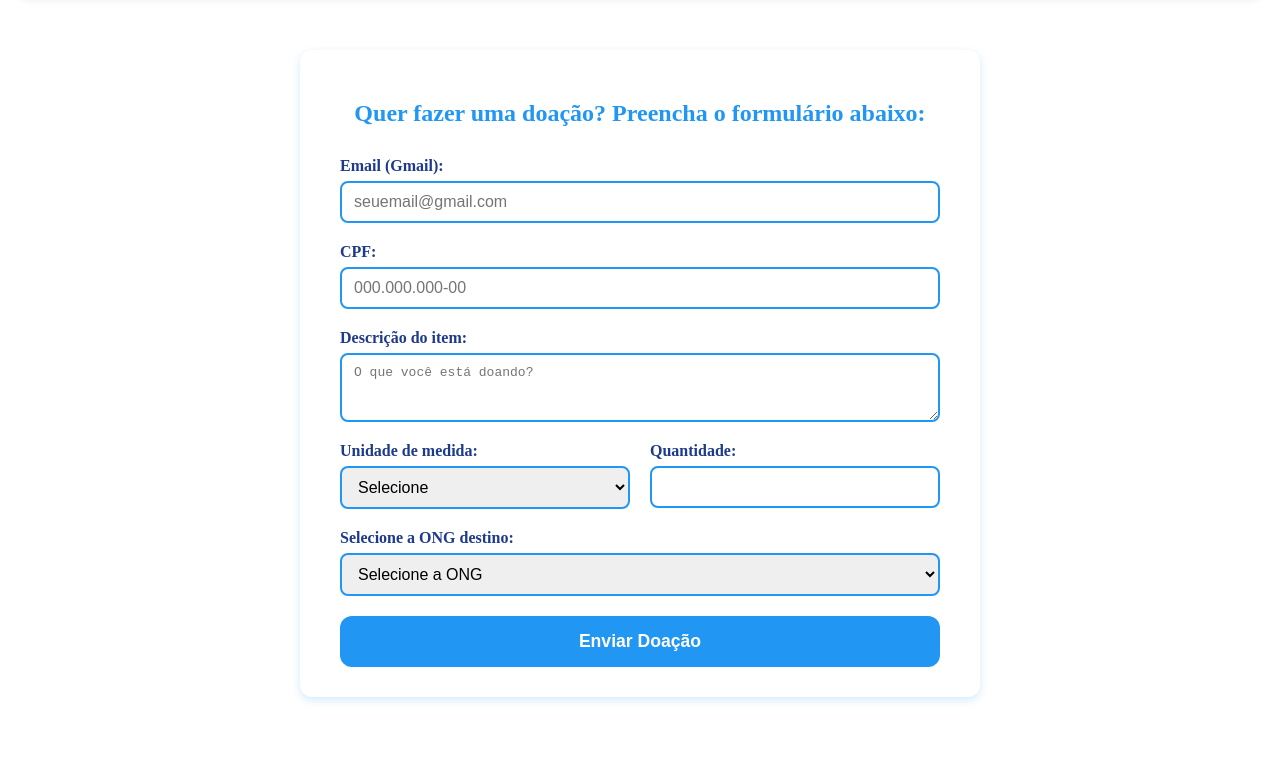
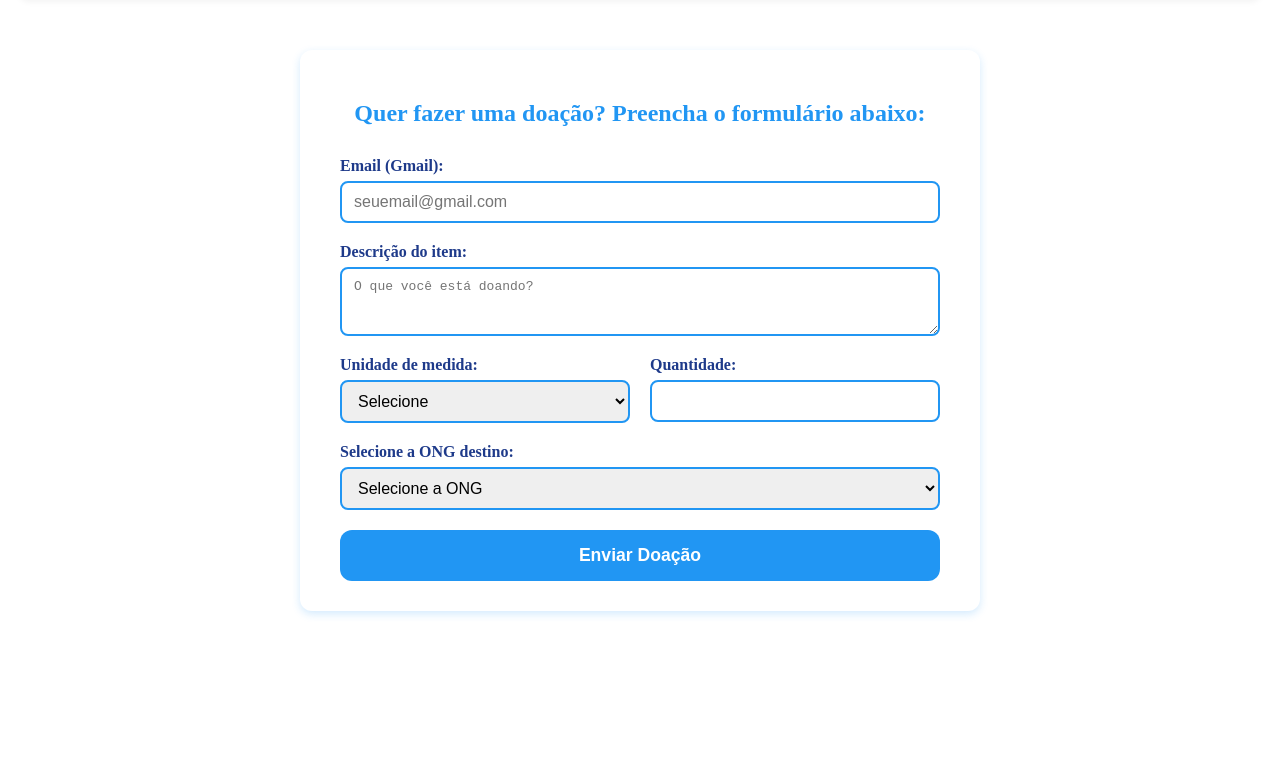
Before and after one commit to arrt7/nasc, a plain HTML site: page doacao.html in a window 1280 px wide. Shown: the part 90-867 px from the top of the page. After the commit the page ends 800 px from the top, so only its background shows below. Drawn offline with Linux system fonts and the light colour scheme.

Commit message:
Remove CPF input from doacao.html
Removed CPF input field from the donation form

```diff
--- a/doacao.html
+++ b/doacao.html
@@ -14,7 +14,6 @@
     <ul>
       <li><a href="index.html">Home</a></li>
       <li><a href="quemsomos.html">Sobre Nós</a></li>
-      <li><a href="orientacoes.html">Orientações</a></li>
       <li><a href="doacao.html" class="active">Doação</a></li>
       <li><a href="galeria.html">Galeria</a></li>
     </ul>
@@ -35,18 +34,6 @@
           placeholder="seuemail@gmail.com"
           required
           pattern=".+@gmail\.com"
-        />
-      </div>
-
-      <div class="form-group">
-        <label for="cpf">CPF:</label>
-        <input
-          type="text"
-          id="cpf"
-          name="cpf"
-          placeholder="000.000.000-00"
-          maxlength="14"
-          required
         />
       </div>
 
```
